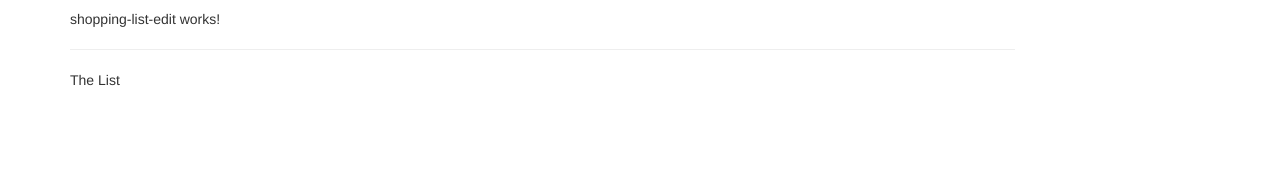
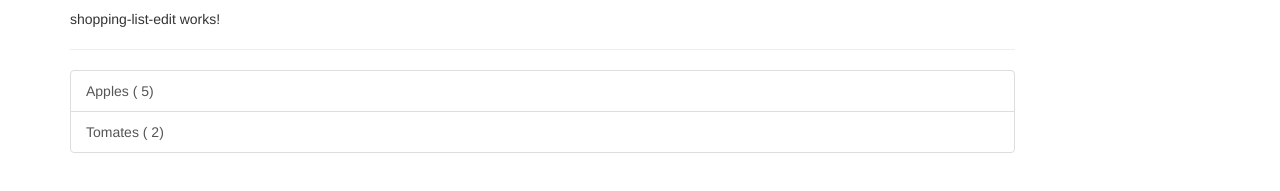
Before and after one commit to superpensando/angular-prj-start, an Angular app: page / in a window 1280 px wide. Shown: the part 239-430 px from the top of the page. Built offline with nearby package versions, Linux system fonts and the light colour scheme.

Commit message:
Add Ingredient model & Ingredient list

```diff
--- /dev/null
+++ b/src/app/shared/ingredient.model.ts
@@ -0,0 +1,4 @@
+export class Ingredient {
+  constructor( public name:string, public amount:number) {
+ }
+}
--- a/src/app/shopping/shopping-list/shopping-list.component.html
+++ b/src/app/shopping/shopping-list/shopping-list.component.html
@@ -2,6 +2,11 @@
 <div class="col-xs-10">
    <app-shopping-list-edit></app-shopping-list-edit>
    <hr>
-   <p>The List</p>
+   <ul class="list-group">
+     <a *ngFor="let ingredient of ingredients"
+     class="list-group-item" style="cursor:pointer">
+     {{ ingredient.name }} ( {{ ingredient.amount }})
+    </a>
+  </ul>
 </div>
 </div>
--- a/src/app/shopping/shopping-list/shopping-list.component.ts
+++ b/src/app/shopping/shopping-list/shopping-list.component.ts
@@ -1,4 +1,5 @@
 import { Component, OnInit } from '@angular/core';
+import { Ingredient } from '../../shared/ingredient.model';
 
 @Component({
   selector: 'app-shopping-list',
@@ -7,6 +8,12 @@ import { Component, OnInit } from '@angular/core';
 })
 export class ShoppingListComponent implements OnInit {
 
+   ingredients = [] = [
+    new Ingredient('Apples',5,),
+    new Ingredient ('Tomates',2)
+  ];
+
+
   constructor() { }
 
   ngOnInit(): void {
```
